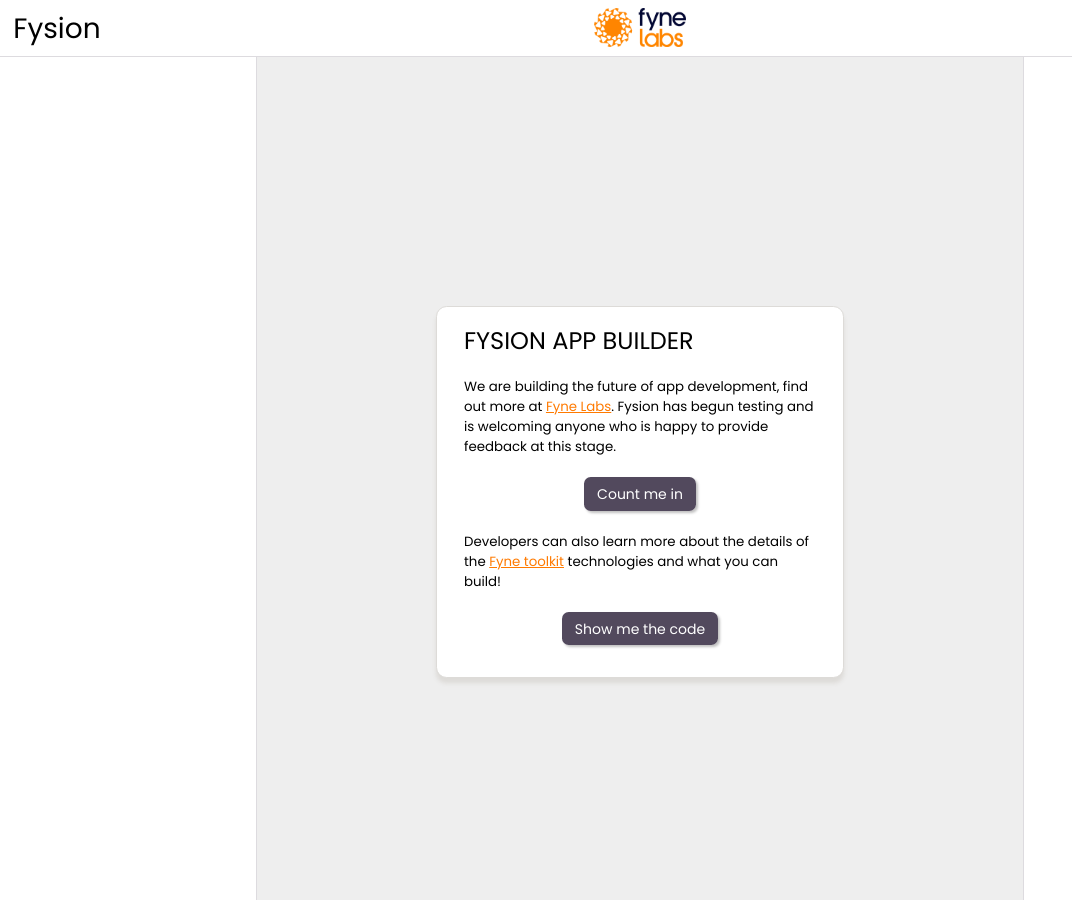
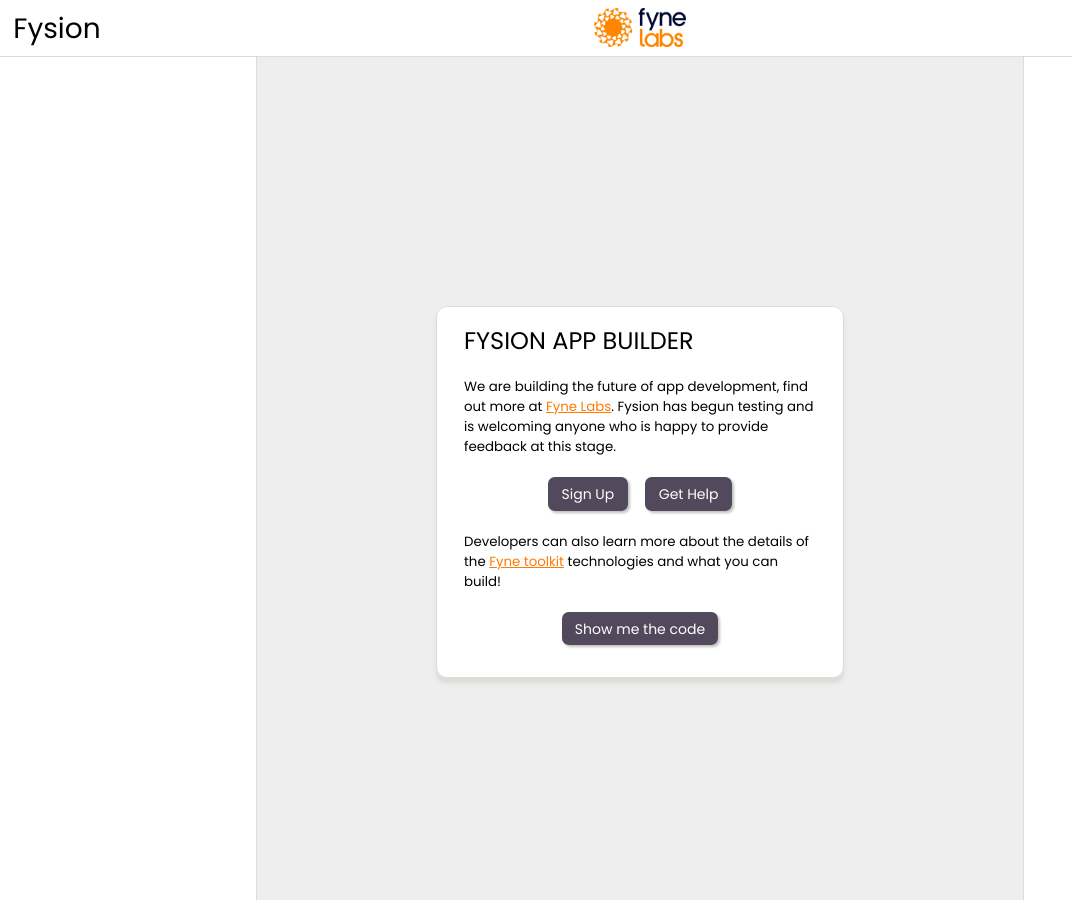
Before and after one commit to fynelabs/fysion.app, a Jekyll site: the page built from index.html, in a window 1280 px wide. Shown: the whole page, without its empty margins (0-1072 px from the left). Built offline with Jekyll 4.4.1, drawn with Linux system fonts in a browser that asks for light colours.

Commit message:
Link to slack

```diff
--- a/index.html
+++ b/index.html
@@ -6,7 +6,8 @@
       <p>We are building the future of app development, find out more at <a href="https://fynelabs.com/collaborative-app-builder/">Fyne Labs</a>.
         Fysion has begun testing and is welcoming anyone who is happy to provide feedback at this stage.</p>
       <p style="text-align: center; padding: 10pt;">
-        <a href="/signup" class="button">Count me in</a></p>
+        <a href="/signup" class="button">Sign Up</a> &nbsp;&nbsp;&nbsp;
+		<a href="https://join.slack.com/t/fysion/shared_invite/zt-2s816gcrk-ukB~txgFR9xXq9iGUEcnmQ" class="button">Get Help</a></p>
 
       <p>Developers can also learn more about the details of the
         <a href="https://fyne.io">Fyne toolkit</a> technologies and what you can build!</p>
```
